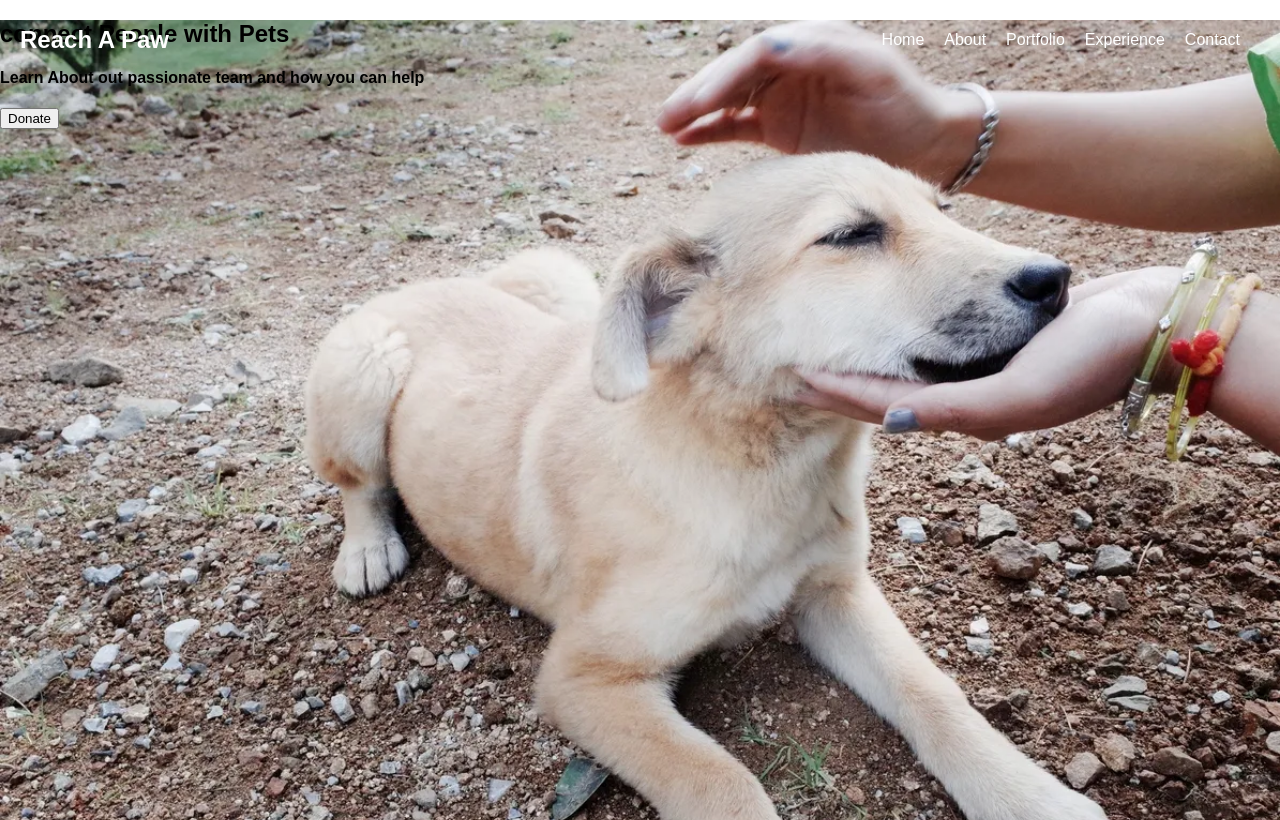
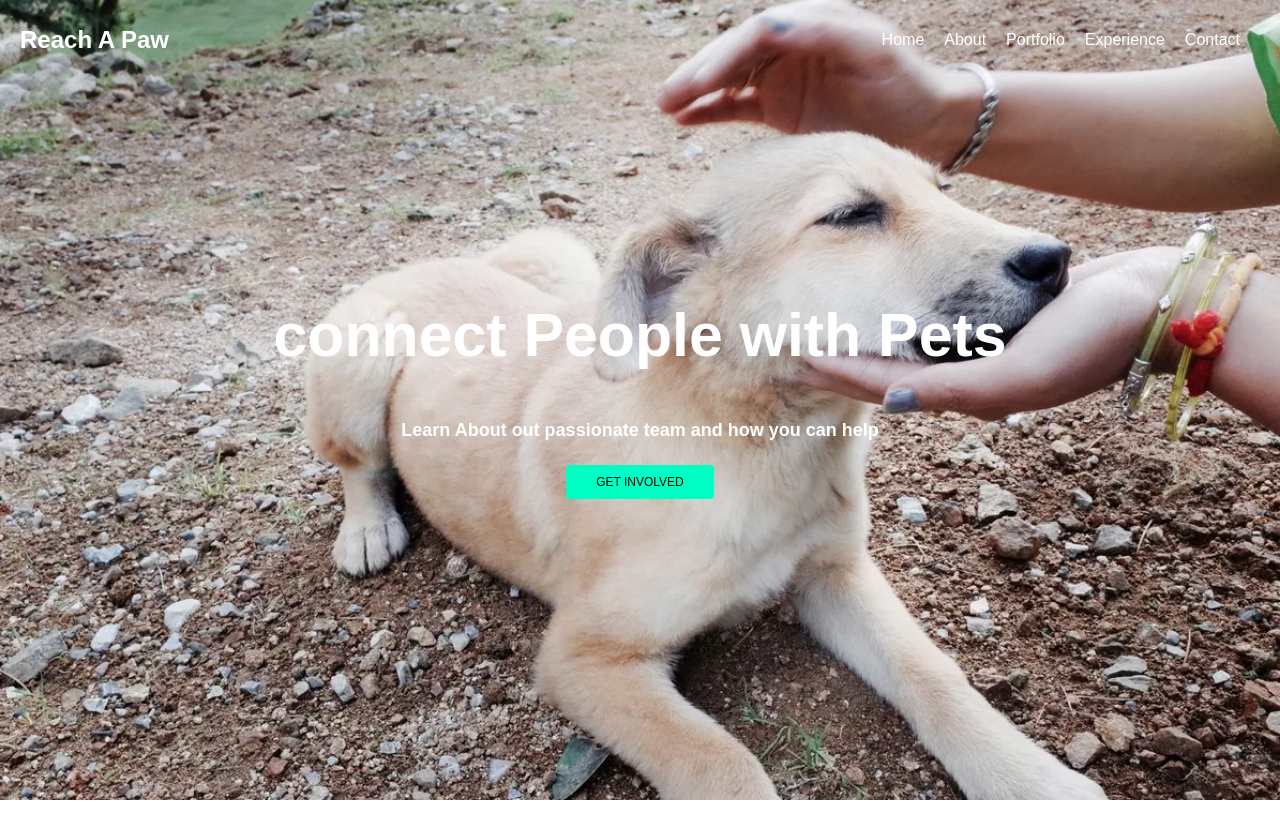
Before and after one commit to Tafloninno/Reach-A-Paw, a React (Create React App) app: page / in a window 1280 px wide. Built offline with nearby package versions, Linux system fonts and the light colour scheme.

Commit message:
Made updates

```diff
--- a/src/components/home/Home.js
+++ b/src/components/home/Home.js
@@ -13,7 +13,7 @@ const Home = () => (
         <h4>Learn About out passionate team and how you can help</h4>
       </div>
       <div className="home-donate-button">
-        <button type="button">Donate</button>
+        <button type="button">GET INVOLVED</button>
       </div>
     </div>
   </div>
--- a/src/components/home/home.css
+++ b/src/components/home/home.css
@@ -4,6 +4,43 @@
     background-image: url("/src/assets/homedog.png");
     background-size: cover;
   }
+
+  .home-container {
+    display: flex;
+    flex-direction: column;
+    align-items: center;
+    justify-content: center;
+    text-align: center;
+    color: white;
+    /* Adjust the margin as needed */
+  }
+  .home-word {
+    margin-top: 5rem;
+  }
+  .home-word h2 {
+    font-size: 3.8rem;
+    margin-top: 30%;
+  }
+  .home-word h4 {
+    font-size: 18px;
+    margin-top: 2rem;
+  }
+  .home-donate-button button{
+    background-color: rgb(0, 255, 195);
+    padding: 10px 30px;
+    color: black;
+    border: none;
+    font-size: 12px;
+    border-radius: 4px;
+  }
+
+
+
+
+  .home-donate-button button {
+    /* Add styles for the button if needed */
+  }
+
 
   @media screen and (max-width: 768px) {
     .Homepage {
@@ -13,4 +50,6 @@
       background-repeat: no-repeat;
       background-position: center;
     }
+
+
   }
```
Also changed, not shown: src/components/about/about.css (added), src/components/about/about.js (added).
